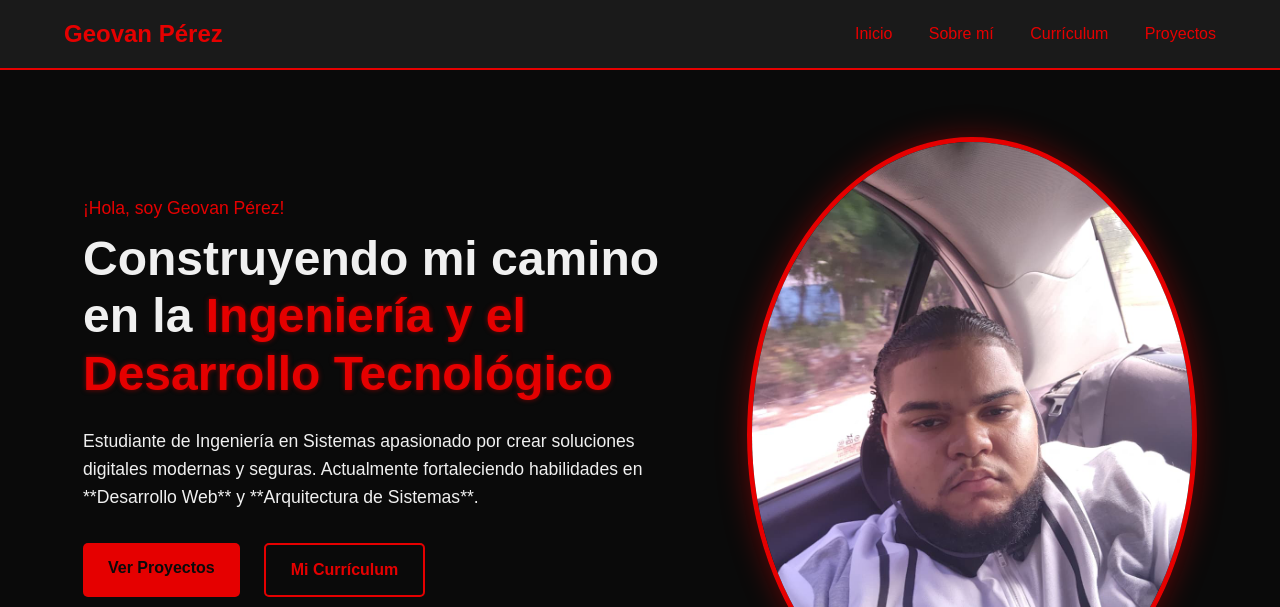
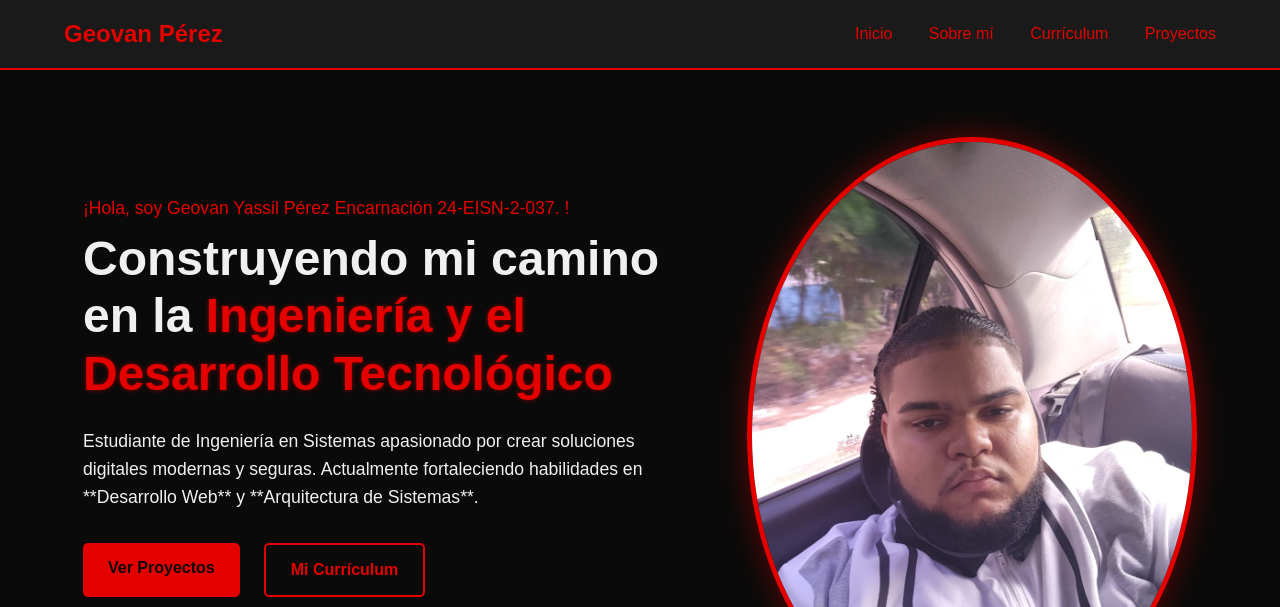
Before and after one commit to geovanoym-oss/Proyecto-Portafolio, a plain HTML site: page Fase 1/index.html in a window 1280 px wide. Shown: the top 607 px of the page. Drawn offline with Linux system fonts and the light colour scheme.

Commit message:
Add files via upload

```diff
--- a/Fase 1/index.html
+++ b/Fase 1/index.html
@@ -24,7 +24,9 @@
 
     <section class="hero-section">
       <div class="hero-content">
-        <p class="intro-text">¡Hola, soy Geovan Pérez!</p>
+        <p class="intro-text">
+          ¡Hola, soy Geovan Yassil Pérez Encarnación 24-EISN-2-037. !
+        </p>
         <h1>
           Construyendo mi camino en la
           <span class="resaltado">Ingeniería y el Desarrollo Tecnológico</span>
```
